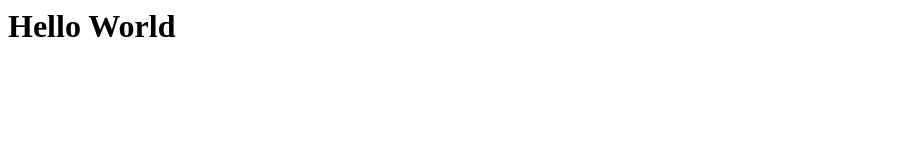
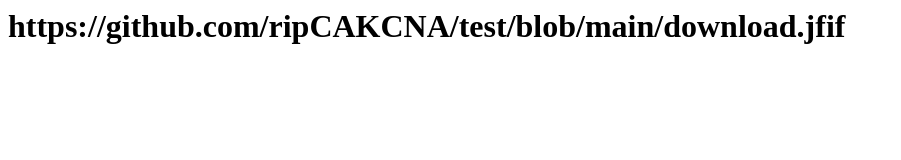
Before and after one commit to ripCAKCNA/test, a plain HTML site: page index.html in a window 1280 px wide. Shown: the whole page, without its empty margins (0-901 px from the left). Drawn offline with Linux system fonts and the light colour scheme.

Commit message:
Update index.html

```diff
--- a/index.html
+++ b/index.html
@@ -1 +1 @@
-<h1>Hello World</h1>
+<h1>https://github.com/ripCAKCNA/test/blob/main/download.jfif</h1>
```
